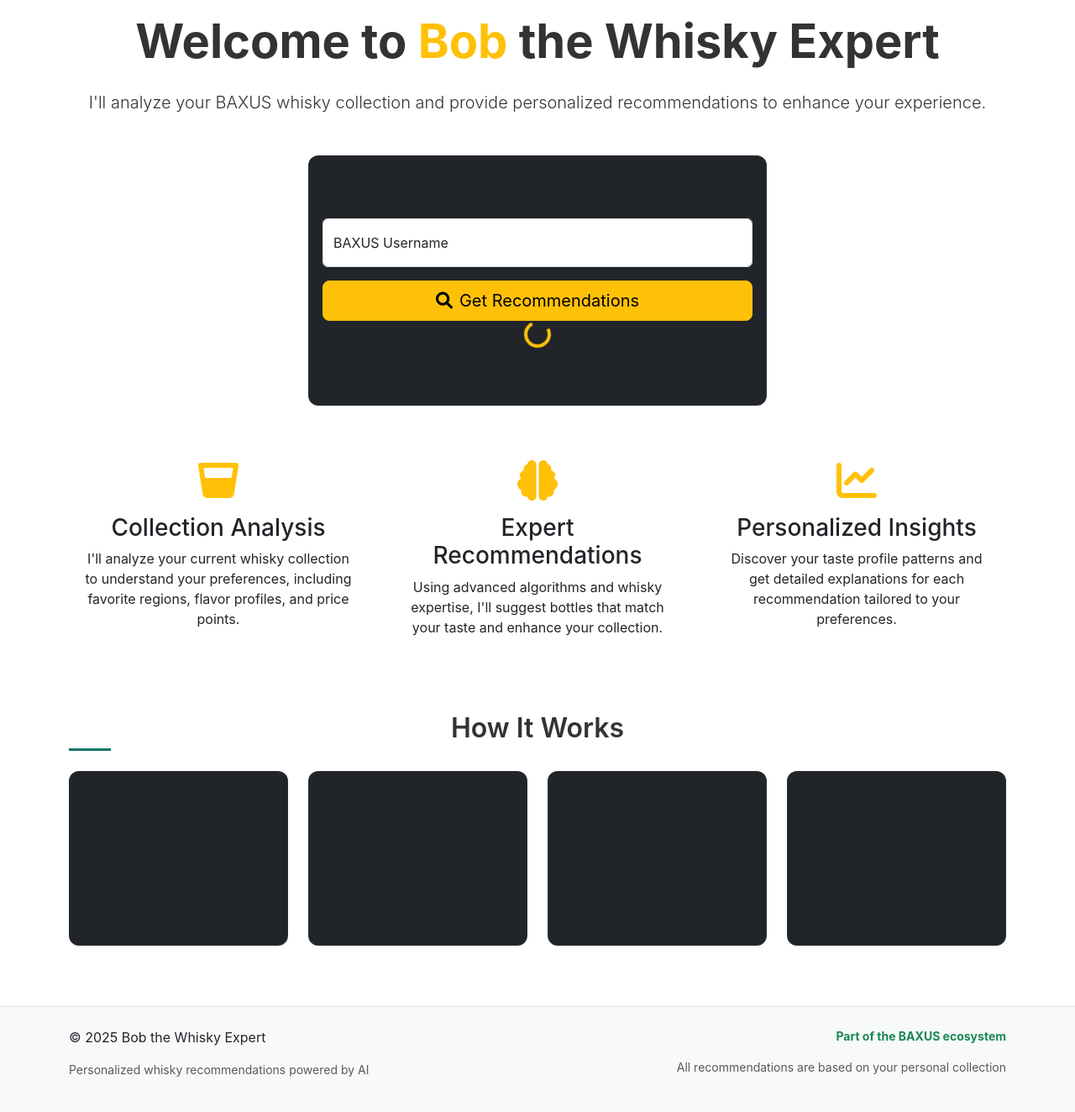
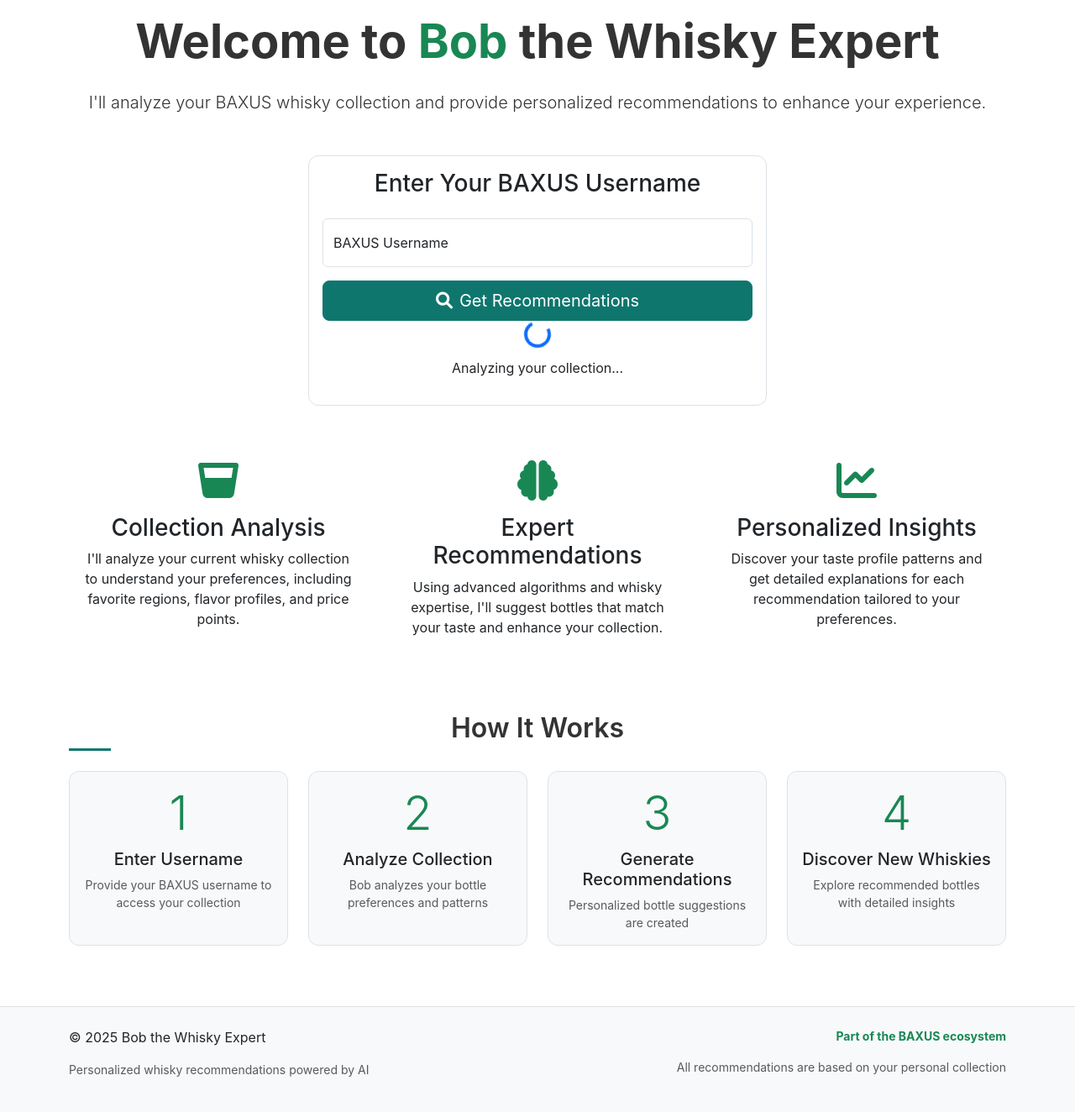
Before and after one commit to realshashi/AI-Agent-BOB, a Flask app: page / in a window 1280 px wide. Shown: the part 57-1381 px from the top of the page at 84% size. Run offline with Flask 3, Linux system fonts and the light colour scheme.

Commit message:
Refine the website's appearance with updated colors and visual enhancements
Update the index.html template to improve visual elements including colors.

Replit-Commit-Author: Agent
Replit-Commit-Session-Id: e08a6c27-d22a-4ec2-879f-3a8b5591f190
Replit-Commit-Screenshot-Url: https://storage.googleapis.com/screenshot-production-us-central1/d2285d81-6756-4c3d-b9ef-1dd3171e58b9/00b16d65-75f5-4041-84d3-a64d99b18000.jpg

```diff
--- a/templates/index.html
+++ b/templates/index.html
@@ -5,27 +5,27 @@
 {% block content %}
 <div class="hero-section text-center">
     <div class="container">
-        <h1 class="display-4 fw-bold mb-4">Welcome to <span class="text-warning">Bob</span> the Whisky Expert</h1>
+        <h1 class="display-4 fw-bold mb-4">Welcome to <span class="text-success">Bob</span> the Whisky Expert</h1>
         <p class="lead mb-5">I'll analyze your BAXUS whisky collection and provide personalized recommendations to enhance your experience.</p>
 
         <div class="row justify-content-center">
             <div class="col-md-6">
-                <div class="card bg-dark">
+                <div class="card border">
                     <div class="card-body">
-                        <h3 class="card-title mb-4">Enter Your BAXUS Username</h3>
+                        <h3 class="card-title mb-4 text-dark">Enter Your BAXUS Username</h3>
 
                         <form id="username-form" action="{{ url_for('index') }}" method="post">
                             <div class="form-floating mb-3">
                                 <input type="text" class="form-control" id="username" name="username" placeholder="Username">
                                 <label for="username">BAXUS Username</label>
                             </div>
-                            <button type="submit" class="btn btn-warning btn-lg w-100">
+                            <button type="submit" class="btn btn-primary btn-lg w-100">
                                 <i class="fas fa-search me-2"></i>Get Recommendations
                             </button>
                         </form>
 
                         <div id="loading-spinner" class="loading-spinner">
-                            <div class="spinner-border text-warning" role="status">
+                            <div class="spinner-border text-primary" role="status">
                                 <span class="visually-hidden">Loading...</span>
                             </div>
                             <p class="mt-2">Analyzing your collection...</p>
@@ -42,7 +42,7 @@
         <div class="col-md-4 mb-4">
             <div class="card h-100">
                 <div class="card-body text-center">
-                    <i class="fas fa-glass-whiskey fa-3x text-warning mb-3"></i>
+                    <i class="fas fa-glass-whiskey fa-3x text-success mb-3"></i>
                     <h3 class="card-title">Collection Analysis</h3>
                     <p class="card-text">I'll analyze your current whisky collection to understand your preferences, including favorite regions, flavor profiles, and price points.</p>
                 </div>
@@ -52,7 +52,7 @@
         <div class="col-md-4 mb-4">
             <div class="card h-100">
                 <div class="card-body text-center">
-                    <i class="fas fa-brain fa-3x text-warning mb-3"></i>
+                    <i class="fas fa-brain fa-3x text-success mb-3"></i>
                     <h3 class="card-title">Expert Recommendations</h3>
                     <p class="card-text">Using advanced algorithms and whisky expertise, I'll suggest bottles that match your taste and enhance your collection.</p>
                 </div>
@@ -62,7 +62,7 @@
         <div class="col-md-4 mb-4">
             <div class="card h-100">
                 <div class="card-body text-center">
-                    <i class="fas fa-chart-line fa-3x text-warning mb-3"></i>
+                    <i class="fas fa-chart-line fa-3x text-success mb-3"></i>
                     <h3 class="card-title">Personalized Insights</h3>
                     <p class="card-text">Discover your taste profile patterns and get detailed explanations for each recommendation tailored to your preferences.</p>
                 </div>
@@ -76,41 +76,41 @@
         </div>
 
         <div class="col-md-3 mb-4">
-            <div class="card bg-dark h-100">
+            <div class="card bg-light h-100 border">
                 <div class="card-body text-center">
-                    <div class="display-4 mb-2">1</div>
-                    <h5 class="card-title">Enter Username</h5>
-                    <p class="card-text small">Provide your BAXUS username to access your collection</p>
+                    <div class="display-4 mb-2 text-success">1</div>
+                    <h5 class="card-title text-dark">Enter Username</h5>
+                    <p class="card-text small text-muted">Provide your BAXUS username to access your collection</p>
                 </div>
             </div>
         </div>
 
         <div class="col-md-3 mb-4">
-            <div class="card bg-dark h-100">
+            <div class="card bg-light h-100 border">
                 <div class="card-body text-center">
-                    <div class="display-4 mb-2">2</div>
-                    <h5 class="card-title">Analyze Collection</h5>
-                    <p class="card-text small">Bob analyzes your bottle preferences and patterns</p>
+                    <div class="display-4 mb-2 text-success">2</div>
+                    <h5 class="card-title text-dark">Analyze Collection</h5>
+                    <p class="card-text small text-muted">Bob analyzes your bottle preferences and patterns</p>
                 </div>
             </div>
         </div>
 
         <div class="col-md-3 mb-4">
-            <div class="card bg-dark h-100">
+            <div class="card bg-light h-100 border">
                 <div class="card-body text-center">
-                    <div class="display-4 mb-2">3</div>
-                    <h5 class="card-title">Generate Recommendations</h5>
-                    <p class="card-text small">Personalized bottle suggestions are created</p>
+                    <div class="display-4 mb-2 text-success">3</div>
+                    <h5 class="card-title text-dark">Generate Recommendations</h5>
+                    <p class="card-text small text-muted">Personalized bottle suggestions are created</p>
                 </div>
             </div>
         </div>
 
         <div class="col-md-3 mb-4">
-            <div class="card bg-dark h-100">
+            <div class="card bg-light h-100 border">
                 <div class="card-body text-center">
-                    <div class="display-4 mb-2">4</div>
-                    <h5 class="card-title">Discover New Whiskies</h5>
-                    <p class="card-text small">Explore recommended bottles with detailed insights</p>
+                    <div class="display-4 mb-2 text-success">4</div>
+                    <h5 class="card-title text-dark">Discover New Whiskies</h5>
+                    <p class="card-text small text-muted">Explore recommended bottles with detailed insights</p>
                 </div>
             </div>
         </div>
```
